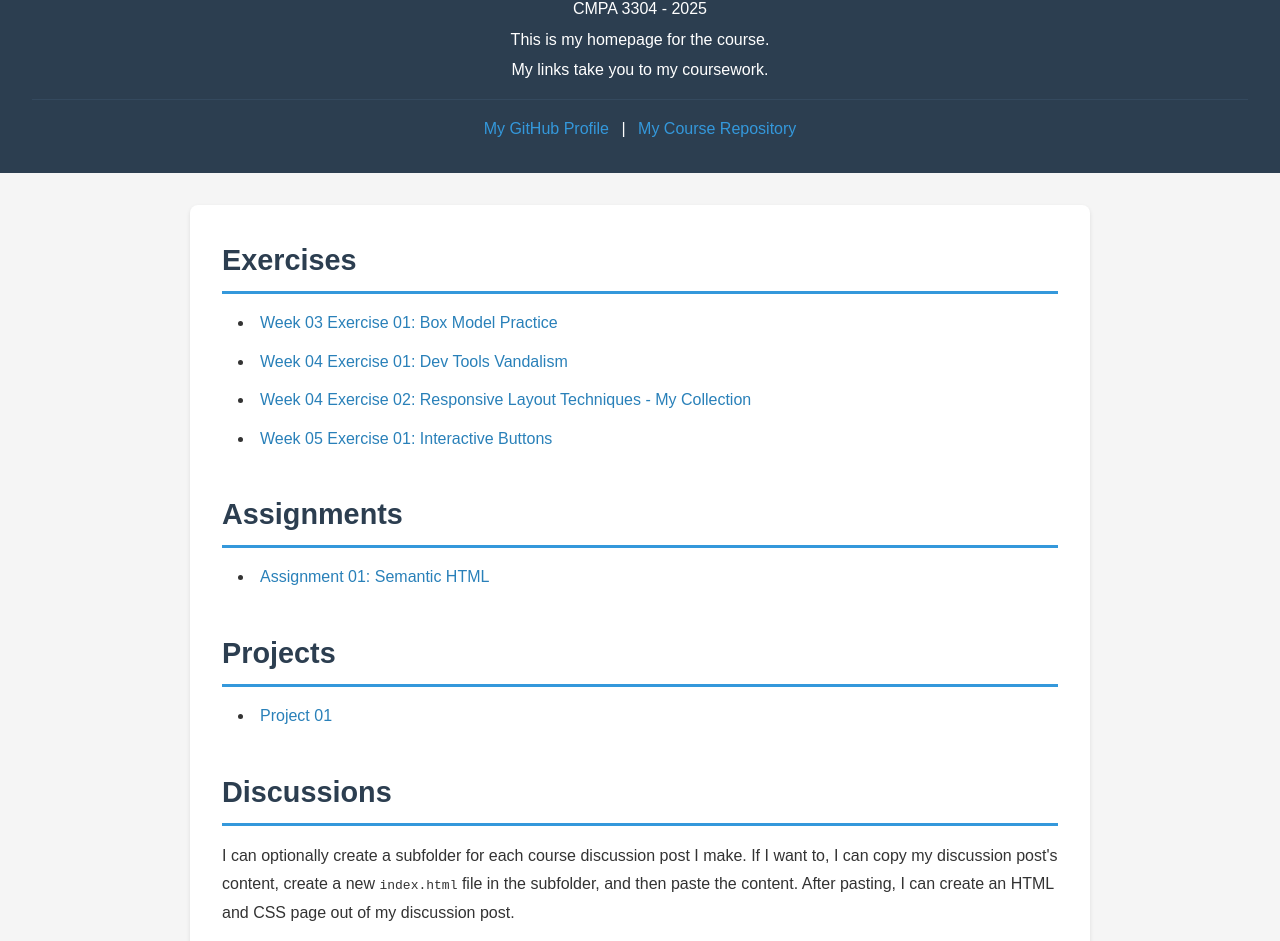
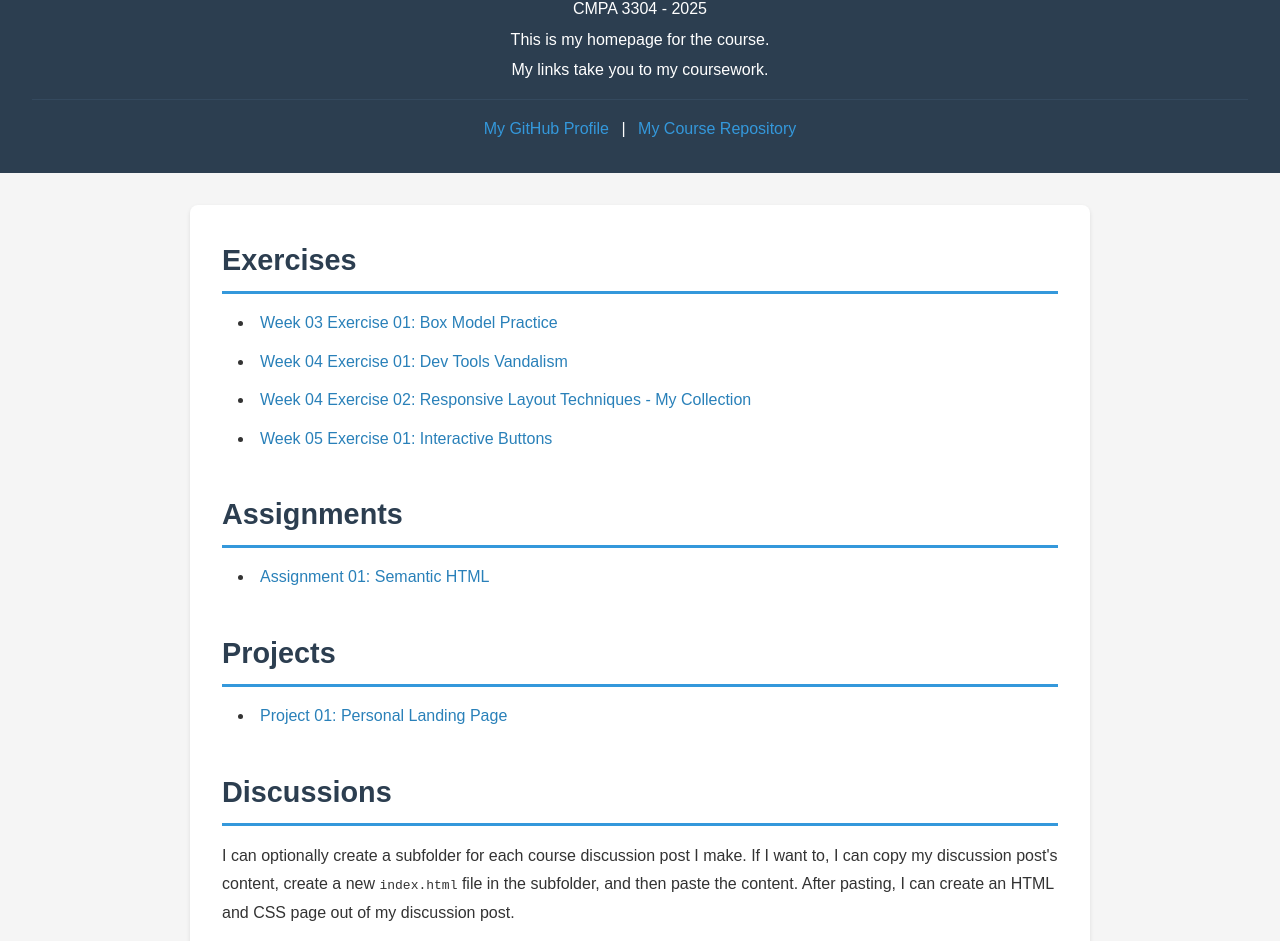
Before and after one commit to michaelbuell/cmpa3304, a plain HTML site: page index.html in a window 1280 px wide. Shown: the part 154-1095 px from the top of the page. Drawn offline with Linux system fonts and the light colour scheme.

Commit message:
Update index.html

```diff
--- a/index.html
+++ b/index.html
@@ -84,7 +84,7 @@ Remember: You must create subfolders for each piece of coursework as the semeste
             <section>
                 <h2>Projects</h2>
                 <ul>
-                    <li><a href="https://github.com/michaelbuell/cmpa3304/tree/main/project-01">Project 01</a></li>
+                    <li><a href="https://github.com/michaelbuell/cmpa3304/tree/main/project-01">Project 01: Personal Landing Page</a></li>
                 </ul>
             </section>
 
```
